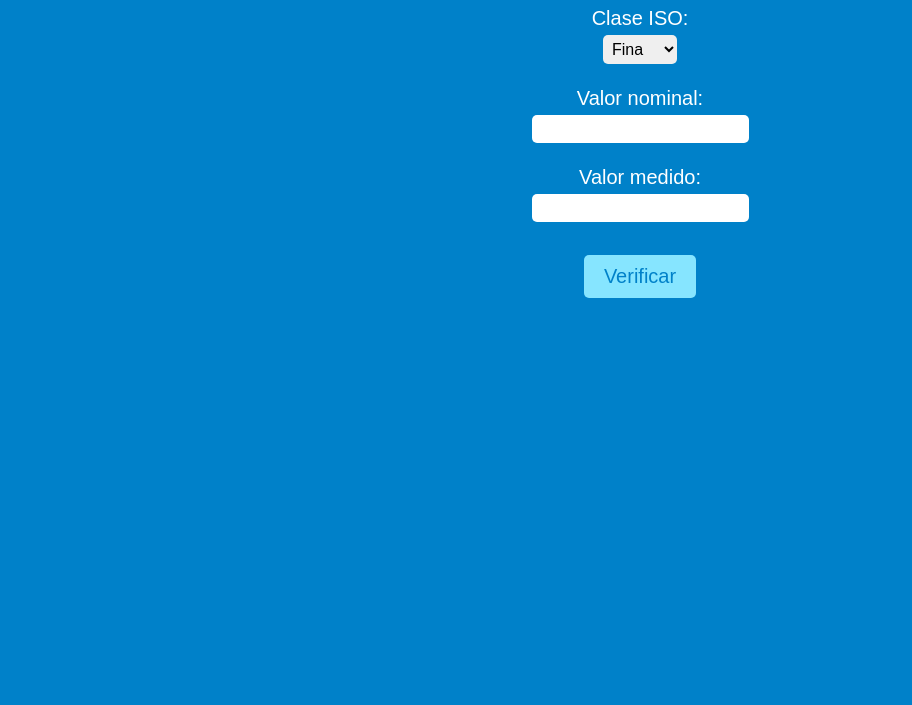
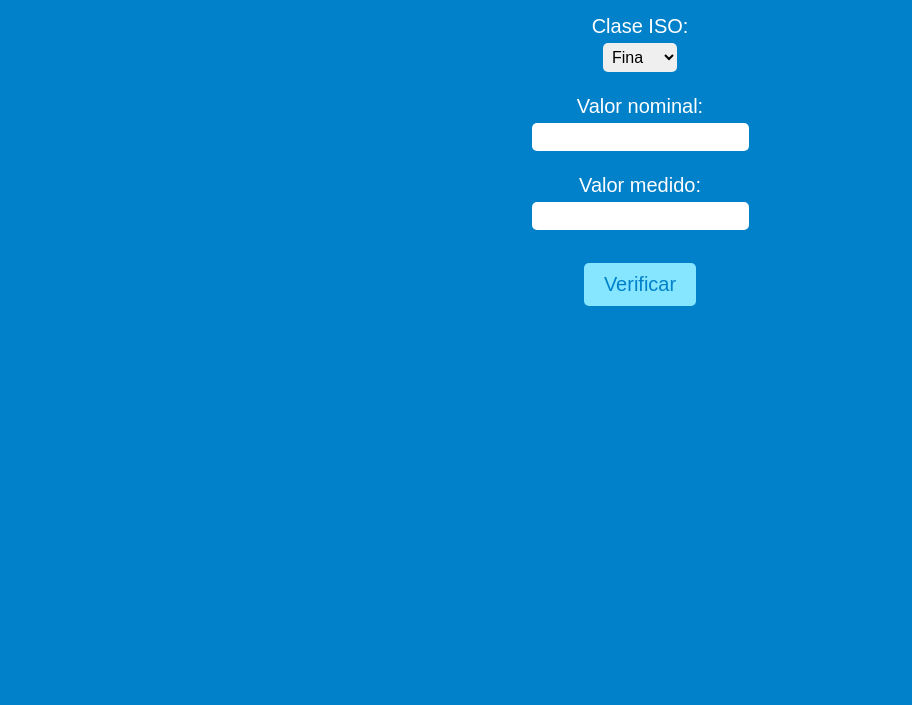
Before and after one commit to dacastros/Verificador_ISO2768, a plain HTML site: page index.html in a window 1280 px wide. Shown: the part 95-800 px from the top of the page, without its empty margins (0-912 px from the left). Drawn offline with Linux system fonts and the light colour scheme.

Commit message:
Update styles.css

```diff
--- a/styles.css
+++ b/styles.css
@@ -2,6 +2,13 @@ body {
     font-family: 'Nunito', sans-serif;
     background-color: #0081C9;
     color: white;
+}
+
+#verificador {
+    display: flex;
+    flex-direction: column;
+    justify-content: center;
+    align-items: center;
 }
 
 h1 {
```
